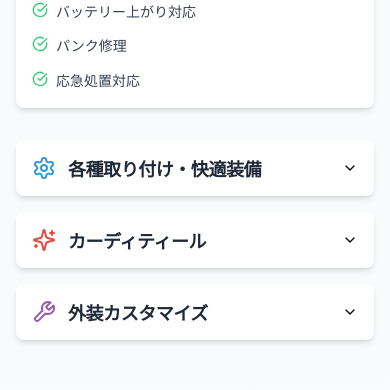
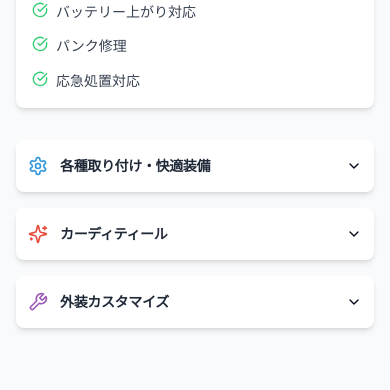
Before and after one commit to arfaro-arc/labo-garage-webfront, a React (Vite) app: page / in a window 390 px wide. Shown: the part 1131-1521 px from the top of the page. Built offline with nearby package versions, Linux system fonts and the light colour scheme.

Commit message:
Refactor: Improve accordion section for mobile
Optimized the accordion section in `src/components/ServiceSection.tsx` for better mobile viewing, including increased padding, auto-height animation, responsive design, and spacing adjustments.

```diff
--- a/src/components/ServiceSection.tsx
+++ b/src/components/ServiceSection.tsx
@@ -105,18 +105,18 @@ const ServiceSection = () => {
           <div className="grid grid-cols-1 md:grid-cols-3 gap-4 sm:gap-6 md:gap-8">
 
             {/* Left Column: Custom & Comfort Equipment Accordion */}
-            <div>
+            <div className="w-full">
               <Accordion type="single" collapsible className="w-full">
                 <AccordionItem value="custom-equipment" className="border-none">
-                  <AccordionTrigger className="bg-white rounded-lg shadow-md p-4 sm:p-6 md:p-8 hover:shadow-lg transition-shadow mb-0 hover:no-underline [&[data-state=open]]:rounded-b-none">
-                    <div className="flex items-center gap-3 sm:gap-4">
-                      <Settings className="w-6 h-6 sm:w-8 sm:h-8 text-[#3498DB] flex-shrink-0" />
-                      <h3 className="text-lg sm:text-xl md:text-2xl font-bold text-gray-800 leading-tight break-words">
+                  <AccordionTrigger className="bg-white rounded-lg shadow-md px-3 py-4 sm:px-4 sm:py-4 md:px-6 md:py-4 hover:shadow-lg transition-shadow mb-0 hover:no-underline [&[data-state=open]]:rounded-b-none [&[data-state=open]]:mb-2 text-sm sm:text-base">
+                    <div className="flex items-center gap-3 sm:gap-4 w-full">
+                      <Settings className="w-5 h-5 sm:w-6 sm:h-6 md:w-8 md:h-8 text-[#3498DB] flex-shrink-0" />
+                      <h3 className="text-sm sm:text-base md:text-lg lg:text-xl font-bold text-gray-800 leading-tight break-words text-left">
                         各種取り付け・快適装備
                       </h3>
                     </div>
                   </AccordionTrigger>
-                  <AccordionContent className="bg-white rounded-b-lg shadow-md px-4 sm:px-6 md:px-8 pb-4 sm:pb-6 md:pb-8 mt-0">
+                  <AccordionContent className="bg-white rounded-b-lg shadow-md px-3 py-3 sm:px-4 sm:py-4 md:px-6 md:py-4 mt-0 overflow-hidden data-[state=closed]:animate-accordion-up data-[state=open]:animate-accordion-down">
                     <ul className="space-y-3 sm:space-y-4">
                       {customEquipmentItems.map((item, index) => (
                         <li key={index} className="flex items-start gap-2 sm:gap-3">
@@ -133,18 +133,18 @@ const ServiceSection = () => {
             </div>
 
             {/* Center Column: Car Detailing Accordion */}
-            <div>
+            <div className="w-full">
               <Accordion type="single" collapsible className="w-full">
                 <AccordionItem value="detailing-services" className="border-none">
-                  <AccordionTrigger className="bg-white rounded-lg shadow-md p-4 sm:p-6 md:p-8 hover:shadow-lg transition-shadow mb-0 hover:no-underline [&[data-state=open]]:rounded-b-none">
-                    <div className="flex items-center gap-3 sm:gap-4">
-                      <Sparkles className="w-6 h-6 sm:w-8 sm:h-8 text-[#E74C3C] flex-shrink-0" />
-                      <h3 className="text-lg sm:text-xl md:text-2xl font-bold text-gray-800 leading-tight break-words">
+                  <AccordionTrigger className="bg-white rounded-lg shadow-md px-3 py-4 sm:px-4 sm:py-4 md:px-6 md:py-4 hover:shadow-lg transition-shadow mb-0 hover:no-underline [&[data-state=open]]:rounded-b-none [&[data-state=open]]:mb-2 text-sm sm:text-base">
+                    <div className="flex items-center gap-3 sm:gap-4 w-full">
+                      <Sparkles className="w-5 h-5 sm:w-6 sm:h-6 md:w-8 md:h-8 text-[#E74C3C] flex-shrink-0" />
+                      <h3 className="text-sm sm:text-base md:text-lg lg:text-xl font-bold text-gray-800 leading-tight break-words text-left">
                         カーディティール
                       </h3>
                     </div>
                   </AccordionTrigger>
-                  <AccordionContent className="bg-white rounded-b-lg shadow-md px-4 sm:px-6 md:px-8 pb-4 sm:pb-6 md:pb-8 mt-0">
+                  <AccordionContent className="bg-white rounded-b-lg shadow-md px-3 py-3 sm:px-4 sm:py-4 md:px-6 md:py-4 mt-0 overflow-hidden data-[state=closed]:animate-accordion-up data-[state=open]:animate-accordion-down">
                     <ul className="space-y-3 sm:space-y-4">
                       {detailingServices.map((service, index) => (
                         <li key={index} className="flex items-start gap-2 sm:gap-3">
@@ -161,18 +161,18 @@ const ServiceSection = () => {
             </div>
 
             {/* Right Column: Exterior Customization Accordion */}
-            <div>
+            <div className="w-full">
               <Accordion type="single" collapsible className="w-full">
                 <AccordionItem value="exterior-customization" className="border-none">
-                  <AccordionTrigger className="bg-white rounded-lg shadow-md p-4 sm:p-6 md:p-8 hover:shadow-lg transition-shadow mb-0 hover:no-underline [&[data-state=open]]:rounded-b-none">
-                    <div className="flex items-center gap-3 sm:gap-4">
-                      <Wrench className="w-6 h-6 sm:w-8 sm:h-8 text-[#9B59B6] flex-shrink-0" />
-                      <h3 className="text-lg sm:text-xl md:text-2xl font-bold text-gray-800 leading-tight break-words">
+                  <AccordionTrigger className="bg-white rounded-lg shadow-md px-3 py-4 sm:px-4 sm:py-4 md:px-6 md:py-4 hover:shadow-lg transition-shadow mb-0 hover:no-underline [&[data-state=open]]:rounded-b-none [&[data-state=open]]:mb-2 text-sm sm:text-base">
+                    <div className="flex items-center gap-3 sm:gap-4 w-full">
+                      <Wrench className="w-5 h-5 sm:w-6 sm:h-6 md:w-8 md:h-8 text-[#9B59B6] flex-shrink-0" />
+                      <h3 className="text-sm sm:text-base md:text-lg lg:text-xl font-bold text-gray-800 leading-tight break-words text-left">
                         外装カスタマイズ
                       </h3>
                     </div>
                   </AccordionTrigger>
-                  <AccordionContent className="bg-white rounded-b-lg shadow-md px-4 sm:px-6 md:px-8 pb-4 sm:pb-6 md:pb-8 mt-0">
+                  <AccordionContent className="bg-white rounded-b-lg shadow-md px-3 py-3 sm:px-4 sm:py-4 md:px-6 md:py-4 mt-0 overflow-hidden data-[state=closed]:animate-accordion-up data-[state=open]:animate-accordion-down">
                     <ul className="space-y-3 sm:space-y-4">
                       {exteriorCustomization.map((item, index) => (
                         <li key={index} className="flex items-start gap-2 sm:gap-3">
```
